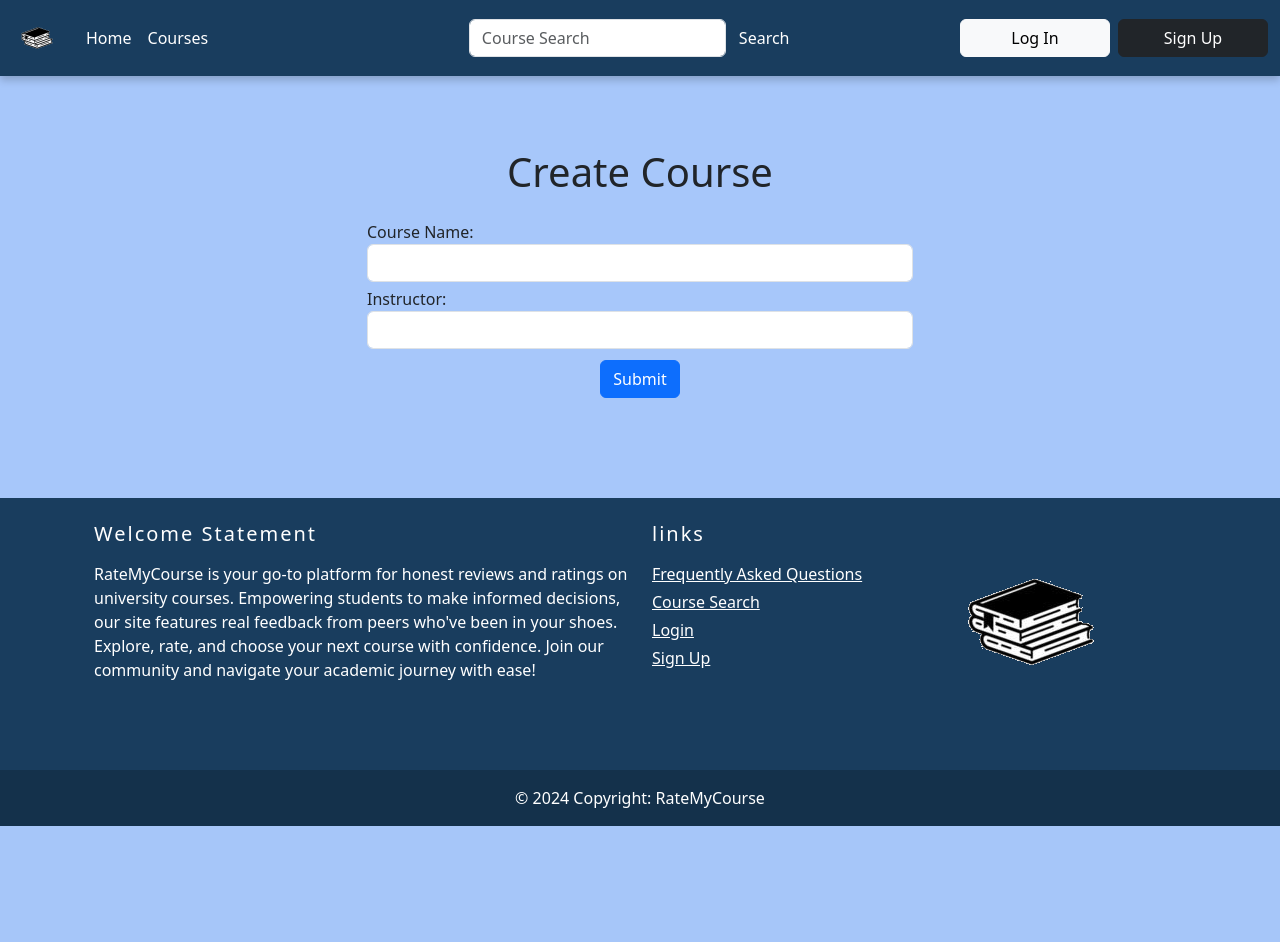
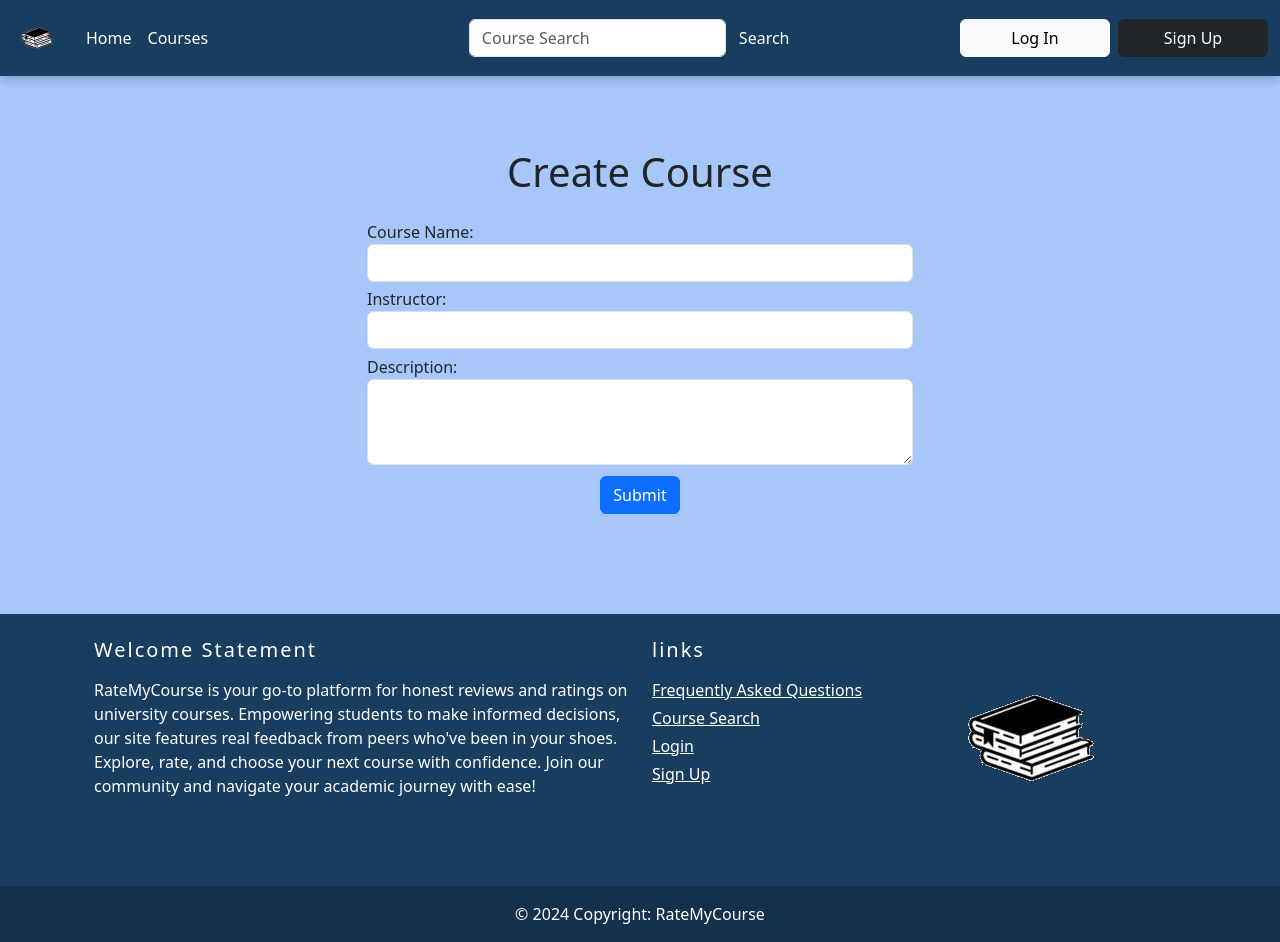
Before and after one commit to lnalewaja/RateMyCourse, a Flask app: page /create_course in a window 1280 px wide. Before the commit the page ends 826 px from the top, so only its background shows below. Run offline with Flask 3, Linux system fonts and the light colour scheme.

Commit message:
Added description text box to course create

```diff
--- a/templates/create_course.html
+++ b/templates/create_course.html
@@ -16,6 +16,10 @@
                         <label for="instructor">Instructor:</label>
                         <input type="text" class="form-control" id="instructor" name="instructor">
                     </div>
+                    <div style="padding-top: 1%" class="form-group">
+                        <label for="description">Description:</label>
+                        <textarea class="form-control" id="description" rows="3"></textarea>
+                    </div>
                     <div style="padding-top: 2%" class="text-center">
                         <input type="submit" class="btn btn-primary" value="Submit">
                     </div>
```
